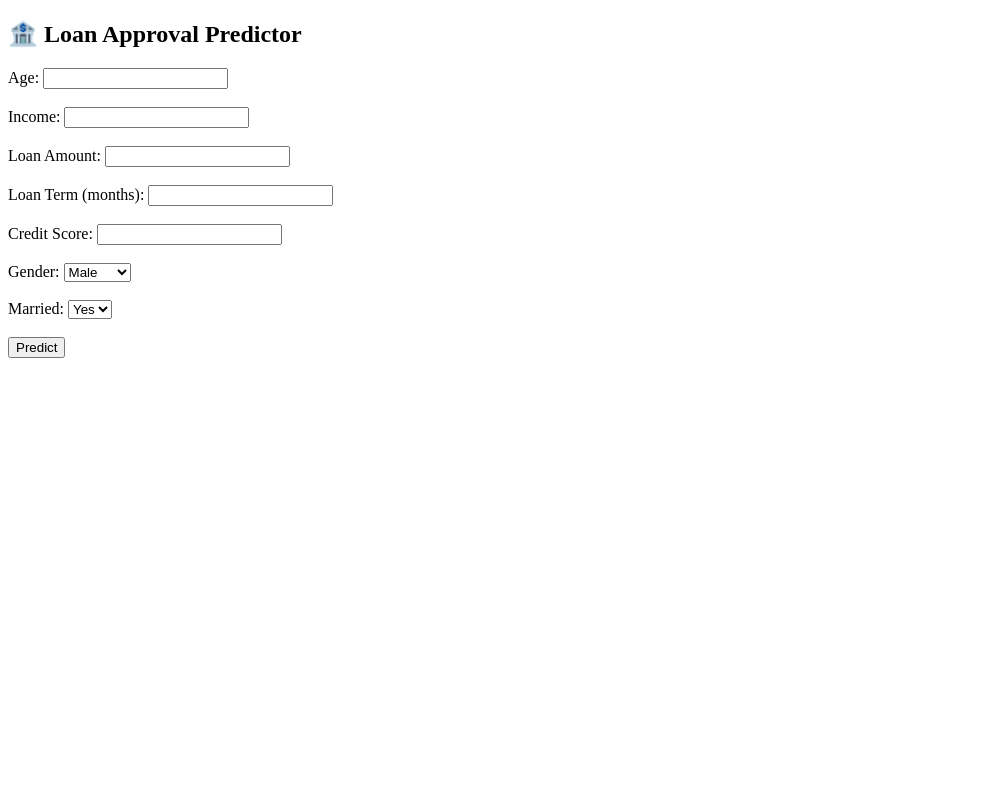
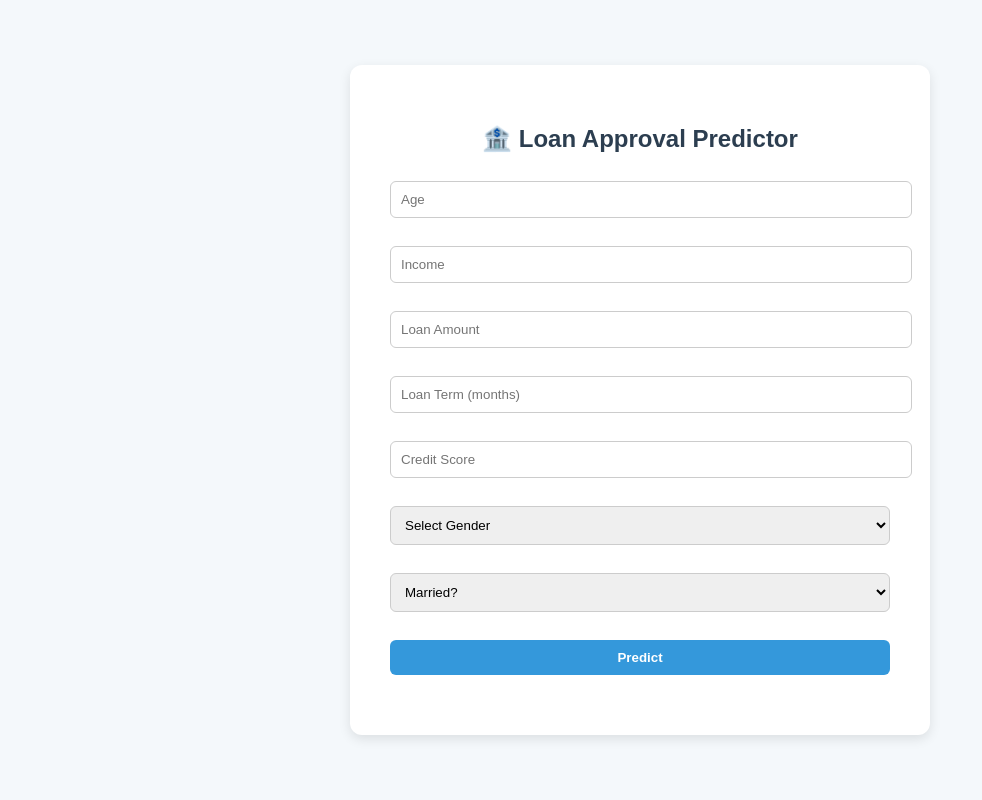
Before and after one commit to vardhan1228/MLOPS-APP, a Flask app: page / in a window 1280 px wide. Shown: the whole page, without its empty margins (0-982 px from the left). Run offline with Flask 3, Linux system fonts and the light colour scheme; parts of the project's set-up code (start-up, migrations or seed data) failed here and were passed over.

Commit message:
Update form.html

```diff
--- a/templates/form.html
+++ b/templates/form.html
@@ -2,36 +2,99 @@
 <html>
 <head>
   <title>🏦 Bank Loan Approval Predictor</title>
+  <style>
+    body {
+      font-family: Arial, sans-serif;
+      background-color: #f4f8fb;
+      display: flex;
+      justify-content: center;
+      align-items: center;
+      height: 100vh;
+      margin: 0;
+    }
+
+    .container {
+      background-color: #ffffff;
+      padding: 40px;
+      border-radius: 12px;
+      box-shadow: 0 4px 12px rgba(0, 0, 0, 0.1);
+      text-align: center;
+      max-width: 500px;
+      width: 100%;
+    }
+
+    h2 {
+      color: #2c3e50;
+    }
+
+    input, select {
+      width: 100%;
+      padding: 10px;
+      margin: 8px 0 20px;
+      border: 1px solid #ccc;
+      border-radius: 6px;
+    }
+
+    input[type="submit"] {
+      background-color: #3498db;
+      color: white;
+      font-weight: bold;
+      border: none;
+      cursor: pointer;
+      transition: background-color 0.3s ease;
+    }
+
+    input[type="submit"]:hover {
+      background-color: #2980b9;
+    }
+
+    .result {
+      margin-top: 20px;
+      font-size: 18px;
+    }
+
+    .success {
+      color: green;
+    }
+
+    .error {
+      color: red;
+    }
+  </style>
 </head>
 <body>
+  <div class="container">
     <h2>🏦 Loan Approval Predictor</h2>
 
     <form method="POST">
-    Age: <input type="number" name="age" required><br><br>
-    Income: <input type="number" name="income" required><br><br>
-    Loan Amount: <input type="number" name="loan_amount" required><br><br>
-    Loan Term (months): <input type="number" name="loan_term" required><br><br>
-    Credit Score: <input type="number" name="credit_score" required><br><br>
-    Gender:
-    <select name="gender">
+      <input type="number" name="age" placeholder="Age" required>
+      <input type="number" name="income" placeholder="Income" required>
+      <input type="number" name="loan_amount" placeholder="Loan Amount" required>
+      <input type="number" name="loan_term" placeholder="Loan Term (months)" required>
+      <input type="number" name="credit_score" placeholder="Credit Score" required>
+
+      <select name="gender" required>
+        <option value="">Select Gender</option>
         <option value="male">Male</option>
         <option value="female">Female</option>
-    </select><br><br>
-    Married:
-    <select name="married">
+      </select>
+
+      <select name="married" required>
+        <option value="">Married?</option>
         <option value="yes">Yes</option>
         <option value="no">No</option>
-    </select><br><br>
+      </select>
 
       <input type="submit" value="Predict">
     </form>
 
     {% if prediction %}
-    <h3>✅ Prediction: {{ prediction.upper() }}</h3>
+      <div class="result success">✅ Prediction: {{ prediction.upper() }}</div>
     {% endif %}
 
     {% if error %}
-    <h3 style="color:red;">❌ Error: {{ error }}</h3>
+      <div class="result error">❌ Error: {{ error }}</div>
     {% endif %}
+  </div>
 </body>
 </html>
```
Lines whose indentation alone changed are shown as unchanged.
